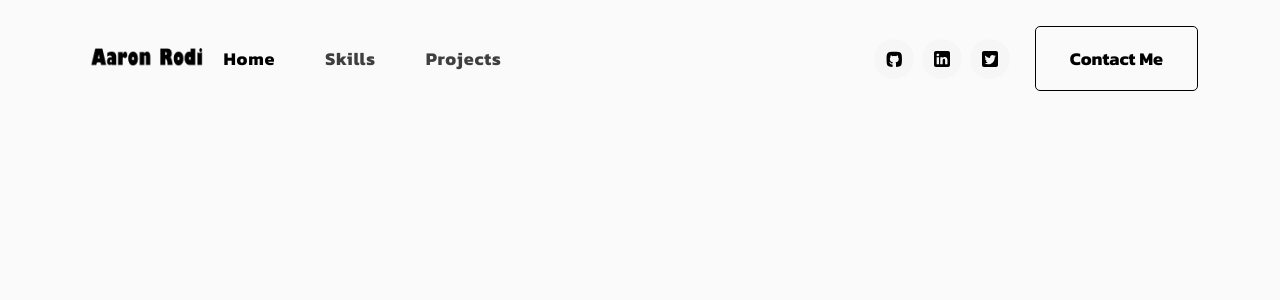
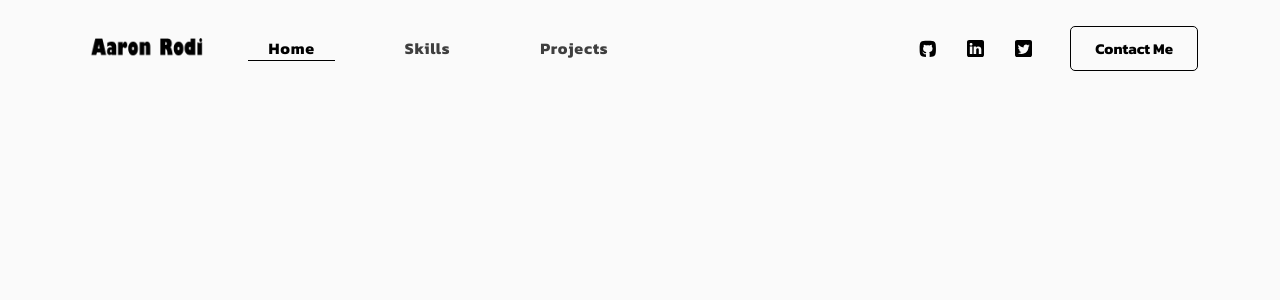
Before and after one commit to metalhead5209/react-portfolio, a React (Vite) app: page / in a window 1280 px wide. Shown: the top 300 px of the page. Built offline with nearby package versions, Linux system fonts and the light colour scheme.

Commit message:
resized contact btn on nav, showed active link with bottom border

```diff
--- a/src/components/NavBar/NavBar.css
+++ b/src/components/NavBar/NavBar.css
@@ -6,7 +6,7 @@ nav.navbar {
   width: 100%;
   top: 0;
   z-index: 9999;
-    transition:  0.32s ease-in-out;
+  transition: 0.32s ease-in-out;
 }
 nav.navbar.scrolled {
   padding: 0px 0;
@@ -19,9 +19,10 @@ nav.navbar {
   font-weight: 400;
   color: rgb(0, 0, 0) !important;
   letter-spacing: 0.8px;
-    padding: 0 25px;
-    font-size: 18px;
+  padding: 0 20px;
+  font-size: 16px;
   opacity: 0.75;
+  margin-left: 50px;
 }
 
 .container {
@@ -31,6 +32,7 @@ nav.navbar {
 nav.navbar .navbar-nav a.nav-link.navbar-link:hover,
 nav.navbar .navbar-nav a.nav-link.navbar-link.active {
   opacity: 1;
+  border-bottom: 1px solid black;
 }
 span.navbar-text {
   display: flex;
@@ -43,21 +45,18 @@ nav.navbar {
 .social-icon a {
   width: 42px;
   height: 42px;
-      background: rgba(217, 217, 217, 0.1);
   display: inline-flex;
-      border-radius: 50%;
   margin-right: 6px;
   align-items: center;
   justify-content: center;
   line-height: 1;
-      border: 1px solid rgba(255, 255, 255, 0.5);
 }
 .social-icon a::before {
   content: "";
   width: 42px;
   height: 42px;
   position: absolute;
-      background-color: #949191;
+  background-color: #aaa7a7;
   border-radius: 50%;
   transform: scale(0);
   transition: 0.3s ease-in-out;
@@ -70,16 +69,14 @@ nav.navbar {
   z-index: 1;
   transition: 0.3s ease-in-out;
 }
-  .social-icon a:hover img {
-      filter: brightness(0) saturate(100%) invert(0%) sepia(7%) saturate(98%) hue-rotate(346deg) brightness(95%) contrast(86%);
-  }
+
 .navbar-text button {
   font-weight: 700;
   color: rgb(0, 0, 0);
   border: 1px solid rgb(0, 0, 0);
-    padding: 18px 34px;
-    font-size: 18px;
-    margin-left: 18px;
+  padding: 10px 24px;
+  font-size: 15px;
+  margin-left: 20px;
   position: relative;
   background-color: transparent;
   transition: 0.3s ease-in-out;
@@ -88,19 +85,11 @@ nav.navbar {
 .navbar-text button span {
   z-index: 1;
 }
-  .navbar-text button::before {
-    content: "";
-    width: 0%;
-    height: 100%;
-    position: absolute;
-    background-color: rgb(0, 0, 0);
-    left: 0;
-    top: 0;
-    z-index: -1;
-    transition: 0.3s ease-in-out;
-  }
+
 .navbar-text button:hover {
   color: #ffffff;
+  background-color: #121212;
+
 }
 .navbar-text button:hover::before {
   content: "";
@@ -133,7 +122,7 @@ nav.navbar {
   background-color: rgb(0, 0, 0);
   top: 0;
   left: 0;
-      content: '';
+  content: "";
   z-index: 2;
   transition: all 300ms linear;
 }
@@ -153,3 +142,9 @@ nav.navbar {
 nav.navbar .navbar-toggler[aria-expanded="true"] .navbar-toggler-icon {
   border-color: transparent;
 }
+
+@media screen and (max-width: 991px) {
+  nav.navbar .navbar-nav .nav-link.navbar-link {
+    margin-left: 0;
+  }
+}
```
Lines whose indentation alone changed are shown as unchanged.
